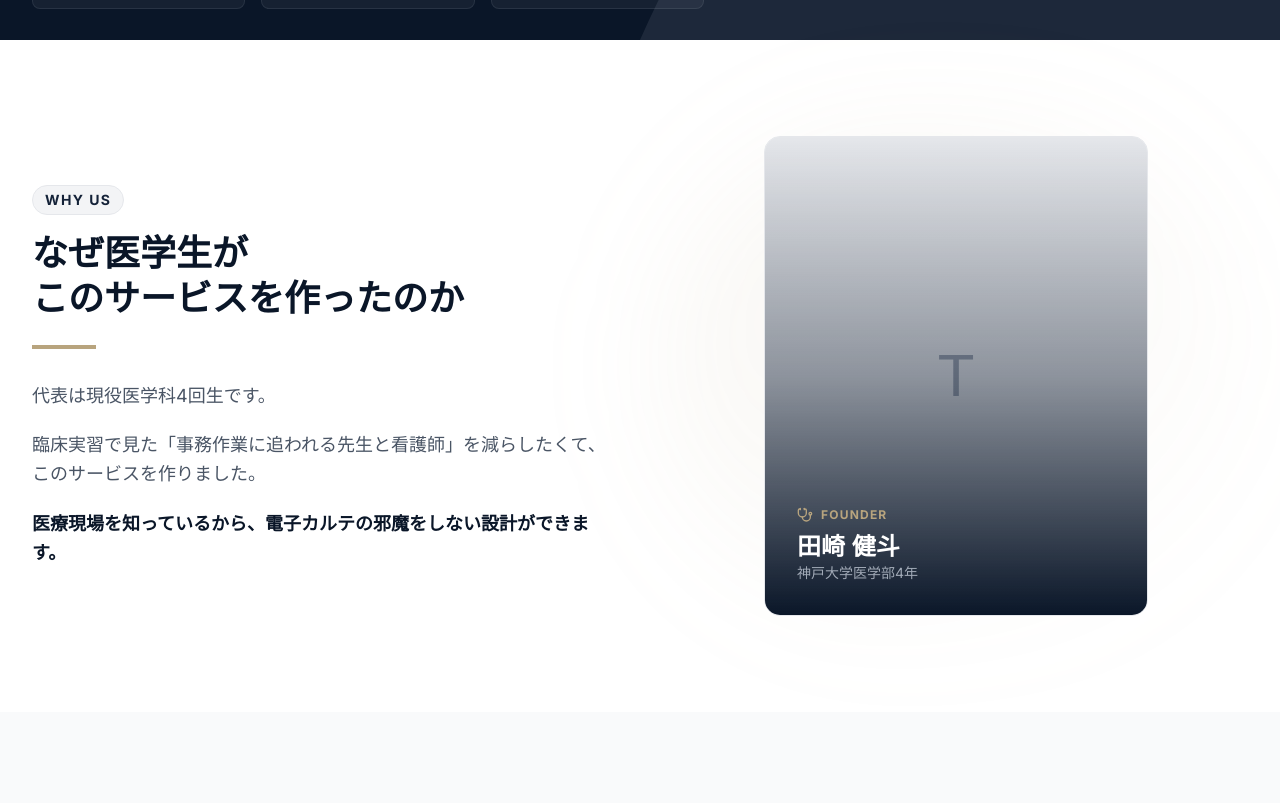
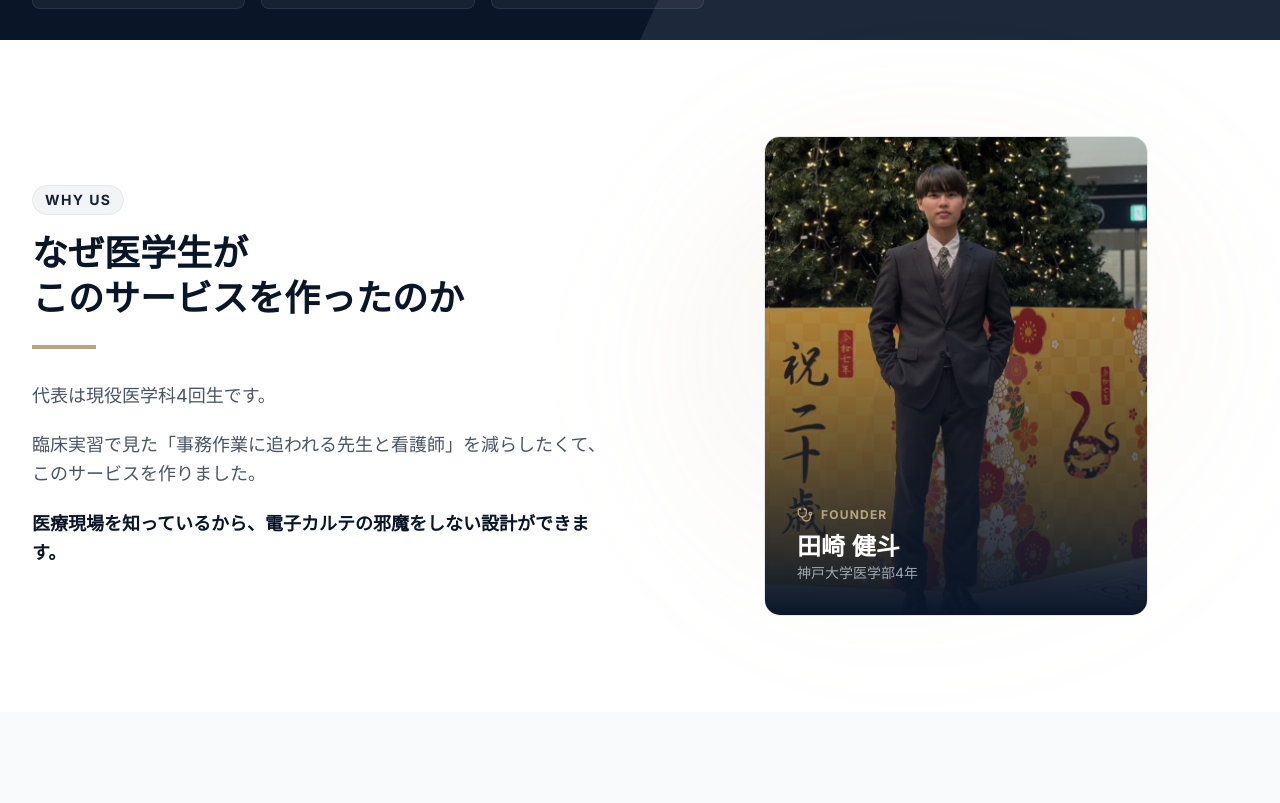
Before and after one commit to keoppp/systembook-HP, a Next.js app: page / in a window 1280 px wide. Shown: the part 760-1563 px from the top of the page. Built offline with nearby package versions, Linux system fonts and the light colour scheme.

Commit message:
Update founder photo in WhySection

```diff
--- a/components/sections/WhySection.tsx
+++ b/components/sections/WhySection.tsx
@@ -38,8 +38,8 @@ export default function WhySection() {
                 <h3 className="text-2xl font-bold text-white font-serif">田崎 健斗</h3>
                 <p className="text-sm text-platinum/80">神戸大学医学部4年</p>
               </div>
-              <div className="absolute inset-0 bg-gray-200 flex items-center justify-center">
-                <span className="text-gray-400 font-serif text-6xl">T</span>
+              <div className="absolute inset-0 bg-gray-200">
+                <img src="/images/director.jpg" alt="田崎 健斗" className="w-full h-full object-cover" />
               </div>
             </div>
           </div>
```
Also changed, not shown: public/images/director.jpg (added).
